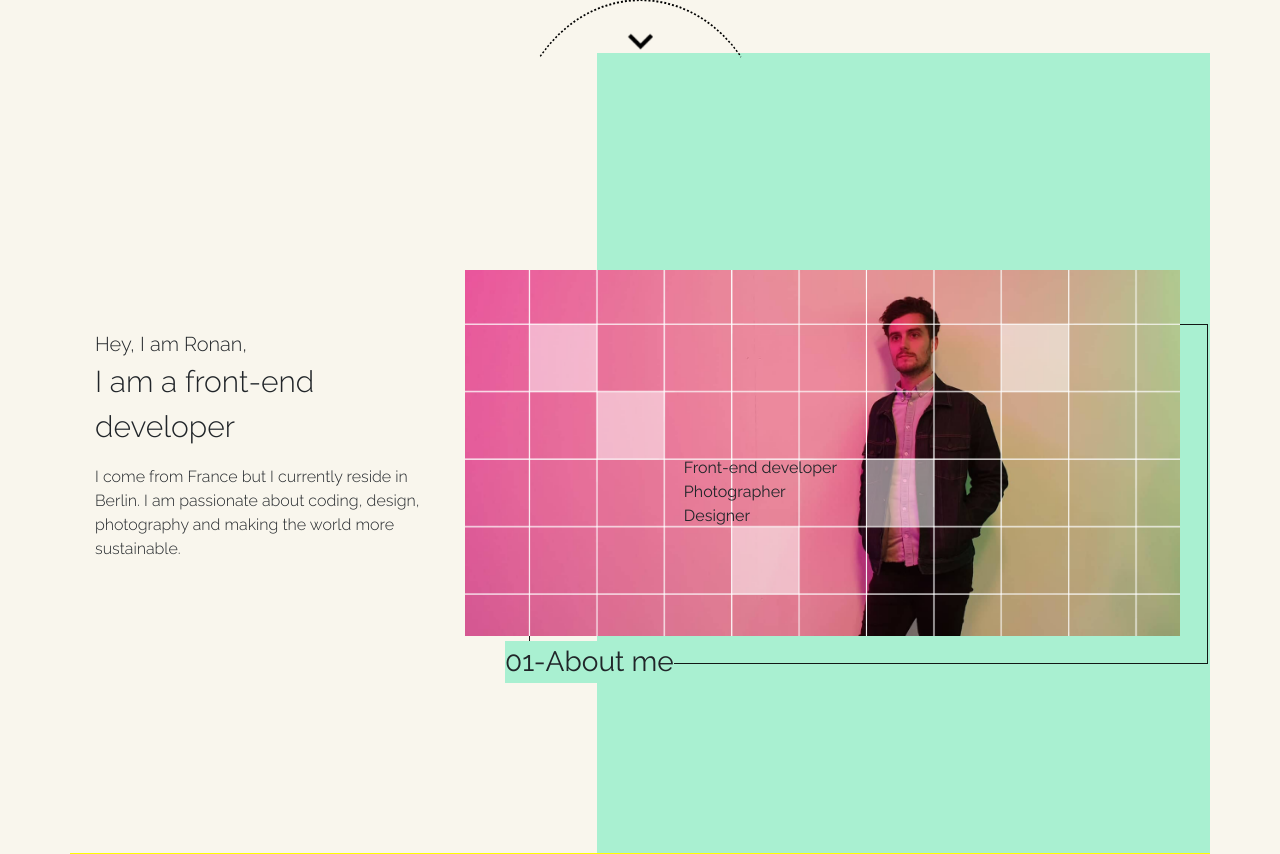
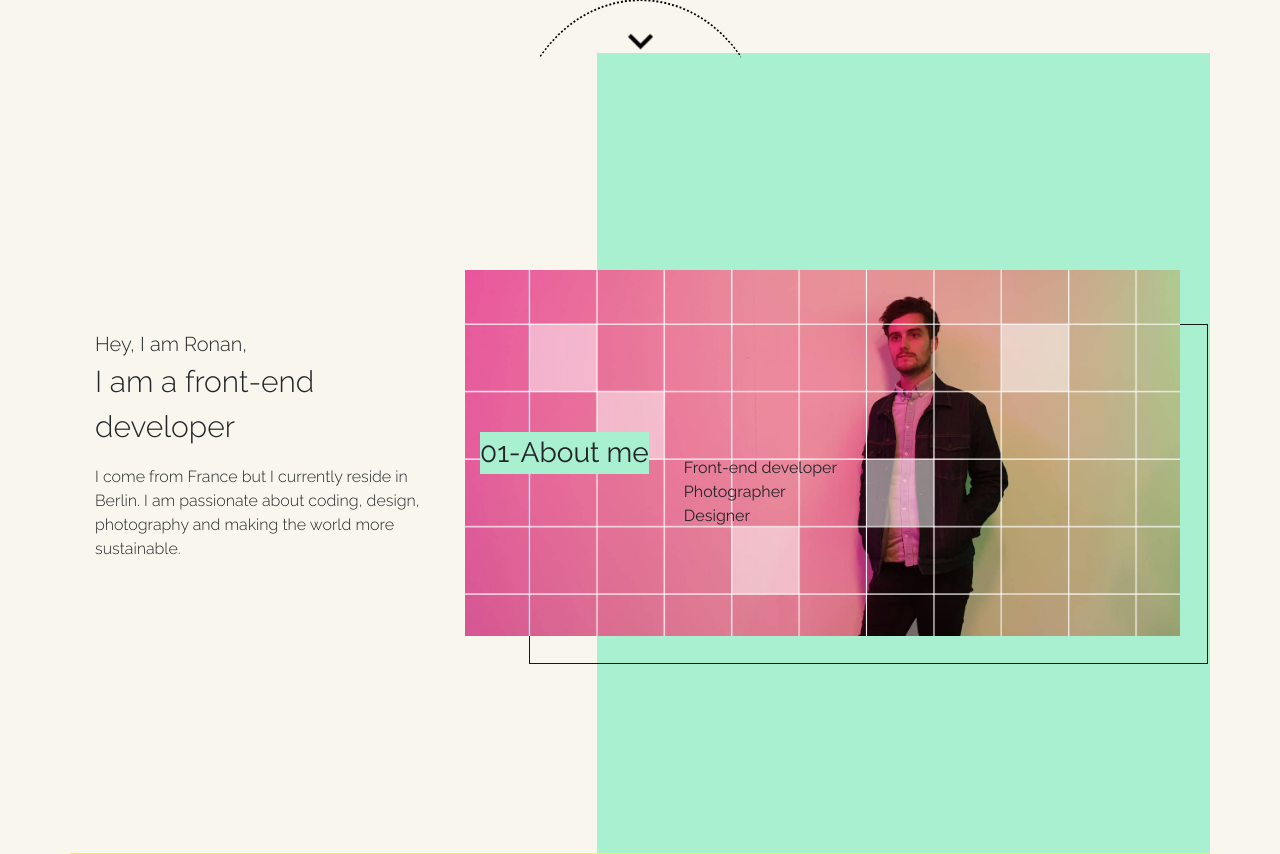
Before and after one commit to Holdenro/Portfolio, a PHP site: page / in a window 1280 px wide. Shown: the part 747-1601 px from the top of the page. Run offline with PHP 8.4, Linux system fonts and the light colour scheme; some libraries are stand-ins or nearby versions.

Commit message:
title about me

```diff
--- a/index.html
+++ b/index.html
@@ -78,14 +78,16 @@
 	    						<li>Designer</li>
 							</ul>
 				</div>
-				<div class = " block-text">
-						<p id= "about-me">01-About me</p>
-				</div>
+
 
 
 				<div class = "container greenbackground">
 					<div class = "green-background"></div>
 				</div>
+				<div class = "container block-text">
+						<p id= "about-me">01-About me</p>
+				</div>
+
 
 
 
--- a/stylesheets/style.css
+++ b/stylesheets/style.css
@@ -136,11 +136,7 @@ button.navbar-toggler {
    color: #a9f0d1;
 }
 
-.container-arc {
-  display: flex;
-  flex-direction: column;
-  align-items: center;
-}
+
 
 
 
@@ -272,12 +268,12 @@ button.navbar-toggler {
 }
 
 .block-text {
-  display: flex;
-  justify-content: center;
-  position: absolute;
-  z-index: 1;
-  bottom:170px;
-  left:55px;
+
+  display: inline-block;
+    justify-content: center;
+    position: absolute;
+    flex-direction: column;
+    z-index: 3;
 }
 
 #about-me {
@@ -286,6 +282,7 @@ button.navbar-toggler {
   margin: 0;
   display: inline-block;
   background-color: #A9F0D1;
+  z-index: 1;
   /*margin-top: 37px;
   text-transform: uppercase;
   font-weight: lighter;
```
